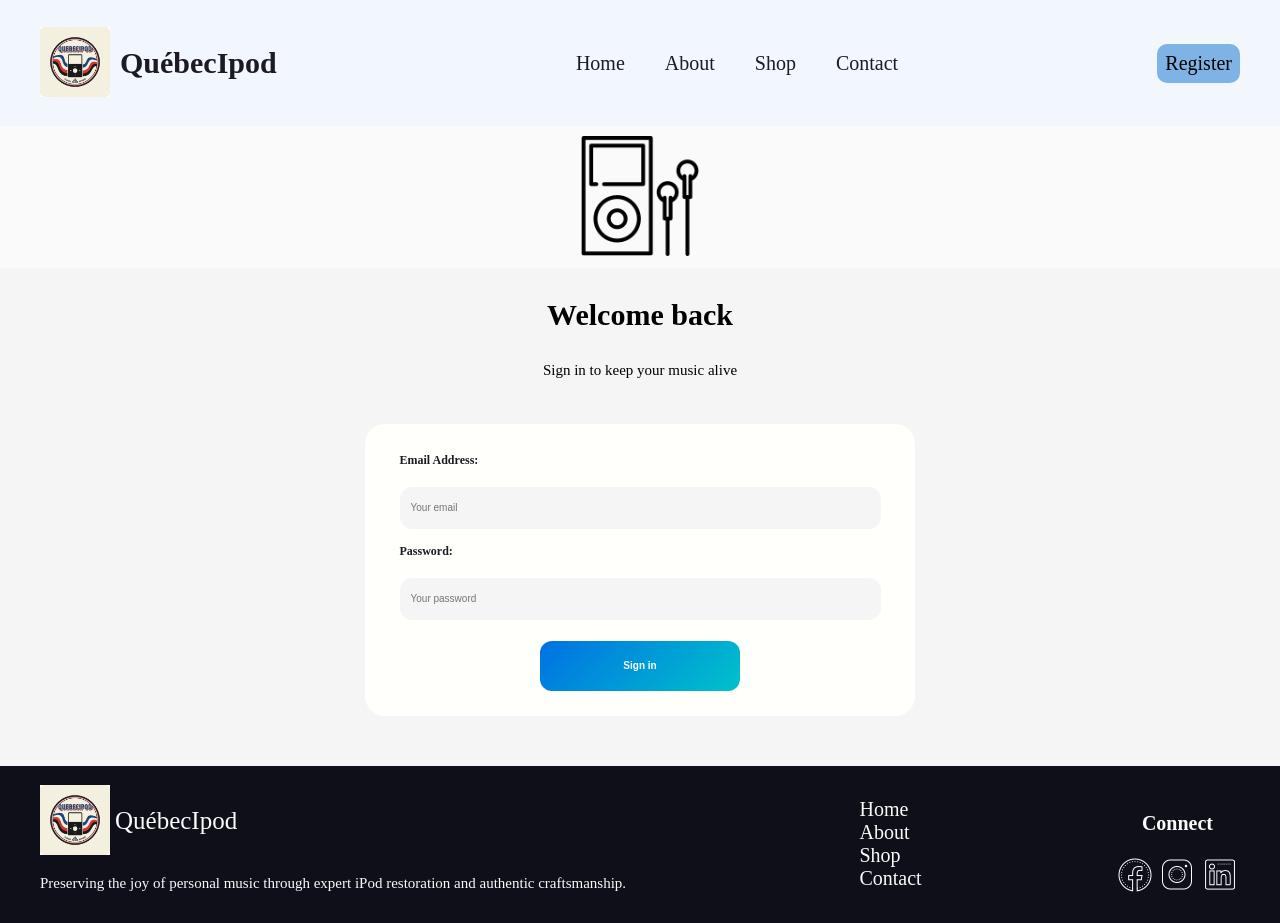
After one commit to 0n1xx/FinalProject-CSSPHP, a PHP site: page /login.html in a window 1280 px wide. The commit adds this page. Run offline with PHP 8.4, Linux system fonts and the light colour scheme.

Commit message:
adds login page

```diff
--- a/css/style.css
+++ b/css/style.css
@@ -343,12 +343,12 @@ footer{
 }
 
 /* Designing the form */
-.contact-form-section{
+.form-section{
     background-color: var(--light-grey);
-    min-height: 90rem;
+    padding-bottom: 2rem;
 }
 
-.contact-form-instructions{
+.form-instructions{
     display: flex;
     justify-content: center;
     align-items: center;
@@ -356,17 +356,17 @@ footer{
     margin-top: 5rem;
 }
 
-.contact-form-instructions h3{
+.form-instructions h3{
     font-size: 3rem;
     font-weight: 600;
 }
 
-.contact-form-instructions p{
+.form-instructions p{
     font-size: 1.5rem;
     margin-top: 0;
 }
 
-.contact-form{
+.form-details{
     max-width: 50rem;
     margin: 3rem auto;
     padding: 2.5rem;
@@ -374,13 +374,13 @@ footer{
     border-radius: 2rem;
 }
 
-.contact-form fieldset {
+.form-details fieldset {
     border: none;
     display: grid;
     gap: 1.5rem;
 }
 
-.contact-form label {
+.form-details label {
     display: block;
     font-size: 1.2rem;
     font-weight: 600;
@@ -388,8 +388,8 @@ footer{
     color: var(--text);
 }
 
-.contact-form input,
-.contact-form select{
+.form-details input,
+.form-details select{
     height: 4rem;
     padding: 0 1rem;
     font-size: 1rem;
@@ -399,7 +399,7 @@ footer{
     border-radius: 1.2rem;
 }
 
-.contact-form textarea {
+.form-details textarea {
     max-height: 5rem;
     padding:  1rem;
     font-size: 1rem;
@@ -410,12 +410,12 @@ footer{
     border-radius: 1.2rem;
 }
 
-.contact-form .submit-button {
+.form-details .submit-button {
     margin-top: 1.5rem;
     text-align: center;
 }
 
-.contact-form button {
+.form-details button {
     min-width: 20rem;
     height: 5rem;
     padding: 0 2rem;
@@ -470,3 +470,20 @@ footer{
     font-size: 1.2rem;
     text-indent: 2rem;
 }
+
+/* Designing the login page */
+/* 2. The image itself – give it a fixed max-width */
+.login-img-block{
+    margin-top: 1rem;
+    display: flex;
+    justify-content: center;
+    align-items: center;
+}
+.logo-ipod-img img{
+    width: 12rem;
+    height: auto;
+}
+
+.form-instructions-login{
+    margin-top: 1rem;
+}
--- /dev/null
+++ b/login.html
@@ -0,0 +1,104 @@
+<!doctype html>
+<html lang="en">
+<head>
+    <!-- In the head element, we add our metadata -->
+    <!-- Declare our character set -->
+    <meta charset="utf-8">
+    <!-- This measures the viewport of the device we are using -->
+    <meta name="viewport" content="width=device-width, initial-scale=1">
+    <!-- This will describe our pages content, this should be different
+      on each page -->
+    <meta name="description" content="This is the login page">
+    <!-- This will tell the search engine to index the site or not -->
+    <meta name="robots" content="noindex, nofollow">
+    <!-- This is our title tag  -->
+    <title> Login page </title>
+    <!-- This is the element that connects css file to our html_css_js_introduction file -->
+    <link rel="stylesheet" href="css/style.css">
+    <!-- Using a special google font -->
+</head>
+<body>
+<header>
+    <div>
+        <a href="home.php" class="logo">
+            <img src="images/logo.png" alt="header logo">
+        </a>
+        <p>QuébecIpod</p>
+    </div>
+    <nav>
+        <menu>
+            <li class="nav_menu"><a href="home.php">Home</a></li>
+            <li class="nav_menu"><a href="about.php">About</a></li>
+            <li class="nav_menu"><a href="shop.php">Shop</a></li>
+            <li class="nav_menu"><a href="contact.php">Contact</a></li>
+        </menu>
+    </nav>
+    <div class="register">
+        <a href="register.php">Register</a>
+    </div>
+</header>
+<main>
+    <div class="login-img-block">
+        <a href="login.php" class="logo-ipod-img">
+            <img src="images/login_ipod.png" alt="ipod phot">
+        </a>
+    </div>
+    <section class="form-section">
+        <div class="form-instructions form-instructions-login">
+            <h3>Welcome back</h3>
+            <p>Sign in to keep your music alive</p>
+        </div>
+        <div class="form-details">
+            <form action="contact.php" method="post">
+                <fieldset>
+                    <label for="email">Email Address:</label>
+                    <input type="email" id="email" name="email" placeholder="Your email" required>
+                    <label for="password">Password:</label>
+                    <input type="password" id="password" name="password" placeholder="Your password" required>
+                </fieldset>
+                <div class="submit-button">
+                    <button type="submit">Sign in</button>
+                </div>
+            </form>
+        </div>
+    </section>
+</main>
+<footer>
+    <section class="footer-logo">
+        <div>
+            <a href="home.php" class="logo">
+                <img src="images/logo.png" alt="header logo">
+            </a>
+            <p>QuébecIpod</p>
+        </div>
+        <div>
+            <p>Preserving the joy of personal music through expert iPod restoration and authentic craftsmanship.</p>
+        </div>
+    </section>
+    <section class="footer-links">
+        <nav>
+            <menu>
+                <li class="nav_menu"><a href="home.php">Home</a></li>
+                <li class="nav_menu"><a href="about.php">About</a></li>
+                <li class="nav_menu"><a href="shop.php">Shop</a></li>
+                <li class="nav_menu"><a href="contact.php">Contact</a></li>
+            </menu>
+        </nav>
+    </section>
+    <section class="footer-social-networks">
+        <div>
+            <p>Connect</p>
+            <a href="https://www.facebook.com/yourpage" target="_blank">
+                <img src="images/facebook_logo.png" alt="Facebook">
+            </a>
+            <a href="https://www.instagram.com/yourhandle" target="_blank">
+                <img src="images/instagram_logo.png" alt="Instagram">
+            </a>
+            <a href="https://www.linkedin.com/in/yourprofile" target="_blank">
+                <img src="images/linkedin_logo.png" alt="LinkedIn">
+            </a>
+        </div>
+    </section>
+</footer>
+</body>
+</html>
```
Also changed, not shown: images/login_ipod.png (added).
